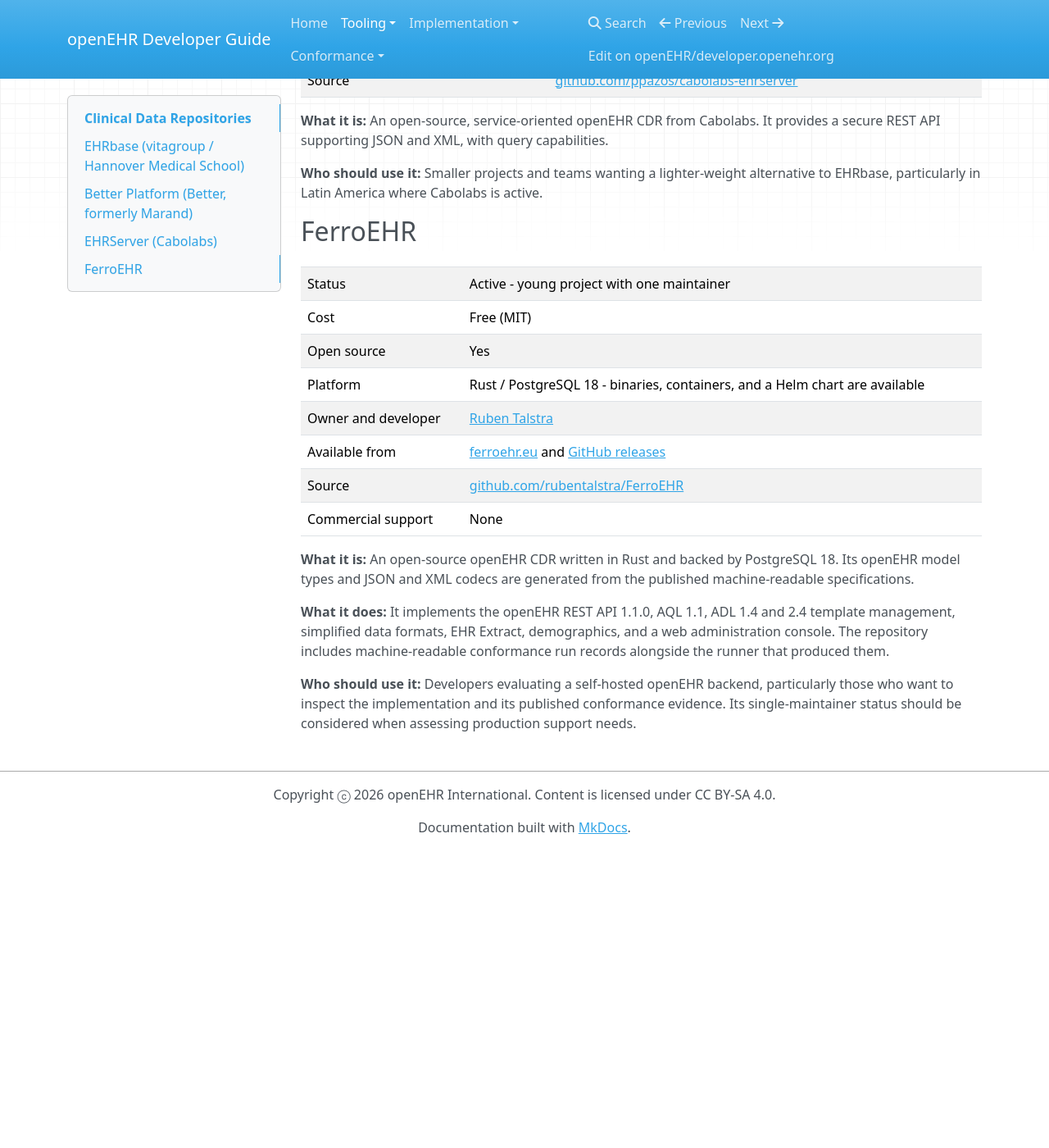
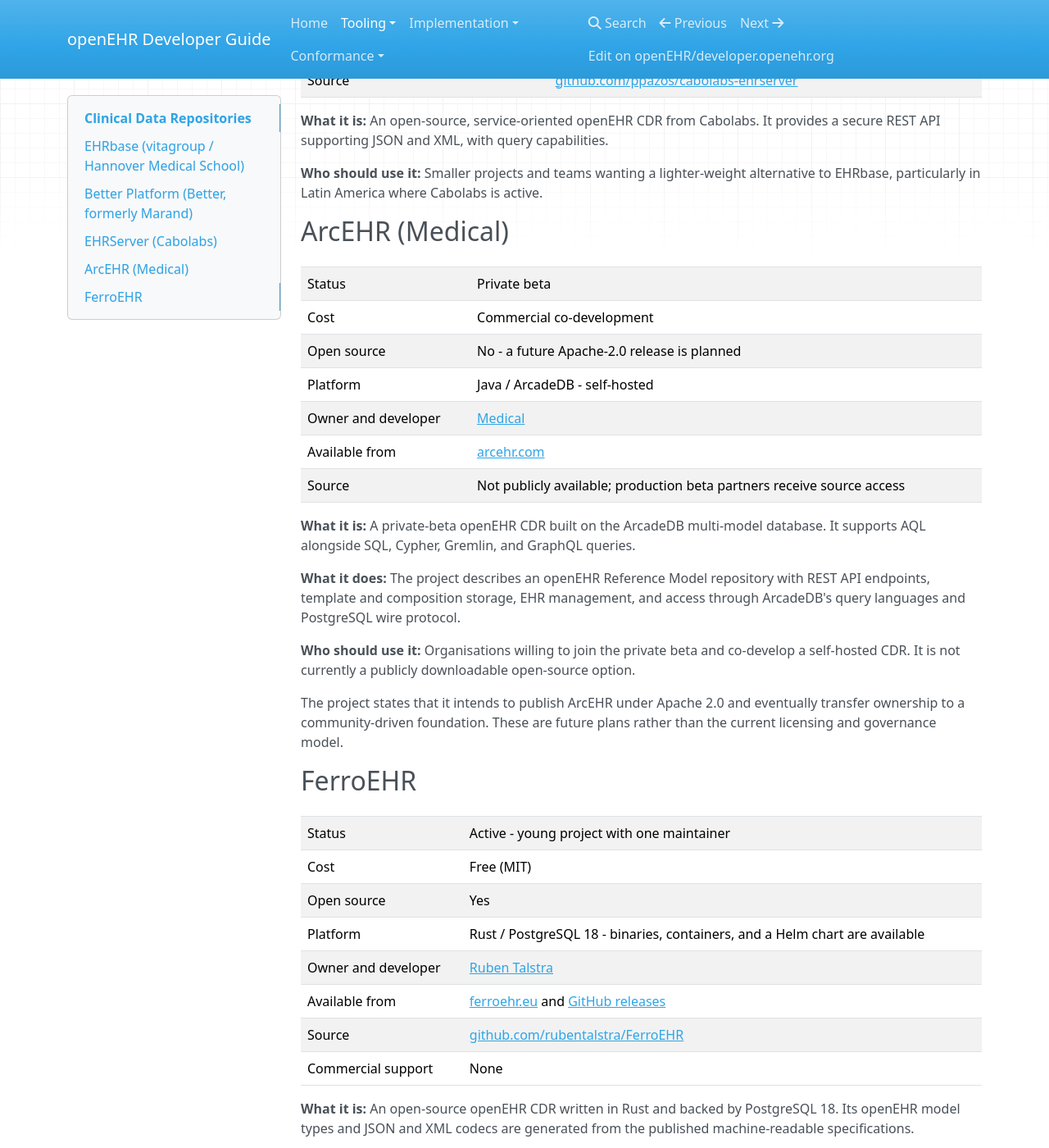
Before and after one commit to openEHR/developer.openehr.org, an MkDocs documentation site: the page built from docs/tooling/clinical-data-repositories.md, in a window 1280 px wide and 1400 px high, scrolled down 1564 px. Shown: the whole window at 82% size. Built offline with MkDocs 1.6.1, drawn with Linux system fonts in a browser that asks for light colours; nearby versions of some CDN libraries; before the commit the page ends 2601 px from its top, so only the background shows below that.

Commit message:
docs(tooling): add ArcEHR (#4)
* Document ArcEHR openEHR CDR details

Added details about ArcEHR, including its status, cost, platform, and features.

* Add ArcEHR to comparison table

---------

Co-authored-by: Marcus Baw <marcus@marcusbaw.com>

```diff
--- a/docs/tooling/clinical-data-repositories.md
+++ b/docs/tooling/clinical-data-repositories.md
@@ -53,6 +53,26 @@ Clinical data repositories (CDRs) store patient data in openEHR format. They exp
 
 **Who should use it:** Smaller projects and teams wanting a lighter-weight alternative to EHRbase, particularly in Latin America where Cabolabs is active.
 
+## ArcEHR (Medical)
+
+| | |
+| --- | --- |
+| Status | Private beta |
+| Cost | Commercial co-development |
+| Open source | No - a future Apache-2.0 release is planned |
+| Platform | Java / ArcadeDB - self-hosted |
+| Owner and developer | [Medical](https://medical.si) |
+| Available from | [arcehr.com](https://arcehr.com) |
+| Source | Not publicly available; production beta partners receive source access |
+
+**What it is:** A private-beta openEHR CDR built on the ArcadeDB multi-model database. It supports AQL alongside SQL, Cypher, Gremlin, and GraphQL queries.
+
+**What it does:** The project describes an openEHR Reference Model repository with REST API endpoints, template and composition storage, EHR management, and access through ArcadeDB's query languages and PostgreSQL wire protocol.
+
+**Who should use it:** Organisations willing to join the private beta and co-develop a self-hosted CDR. It is not currently a publicly downloadable open-source option.
+
+The project states that it intends to publish ArcEHR under Apache 2.0 and eventually transfer ownership to a community-driven foundation. These are future plans rather than the current licensing and governance model.
+
 ## FerroEHR
 
 | | |
```
Also changed, not shown: docs/tooling/comparison-table.md (+1 -0 lines).
